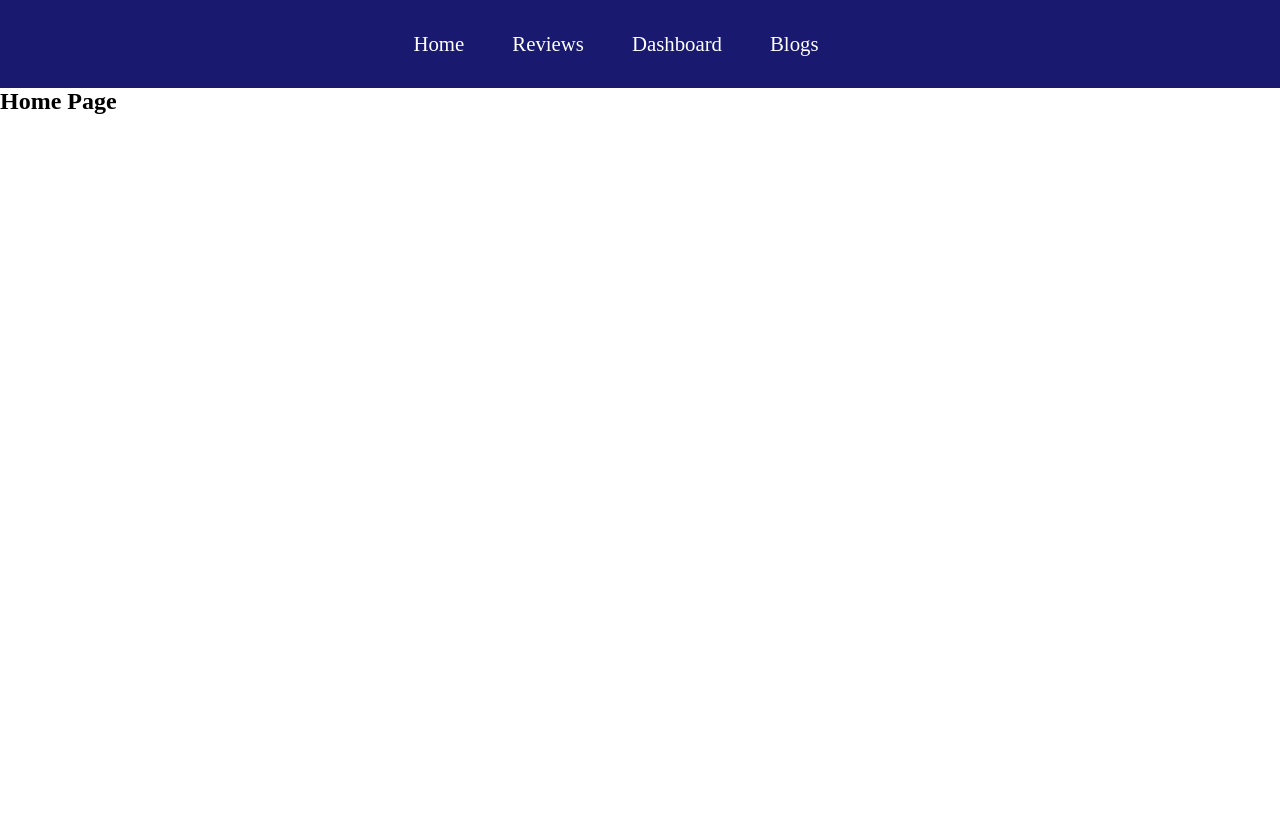
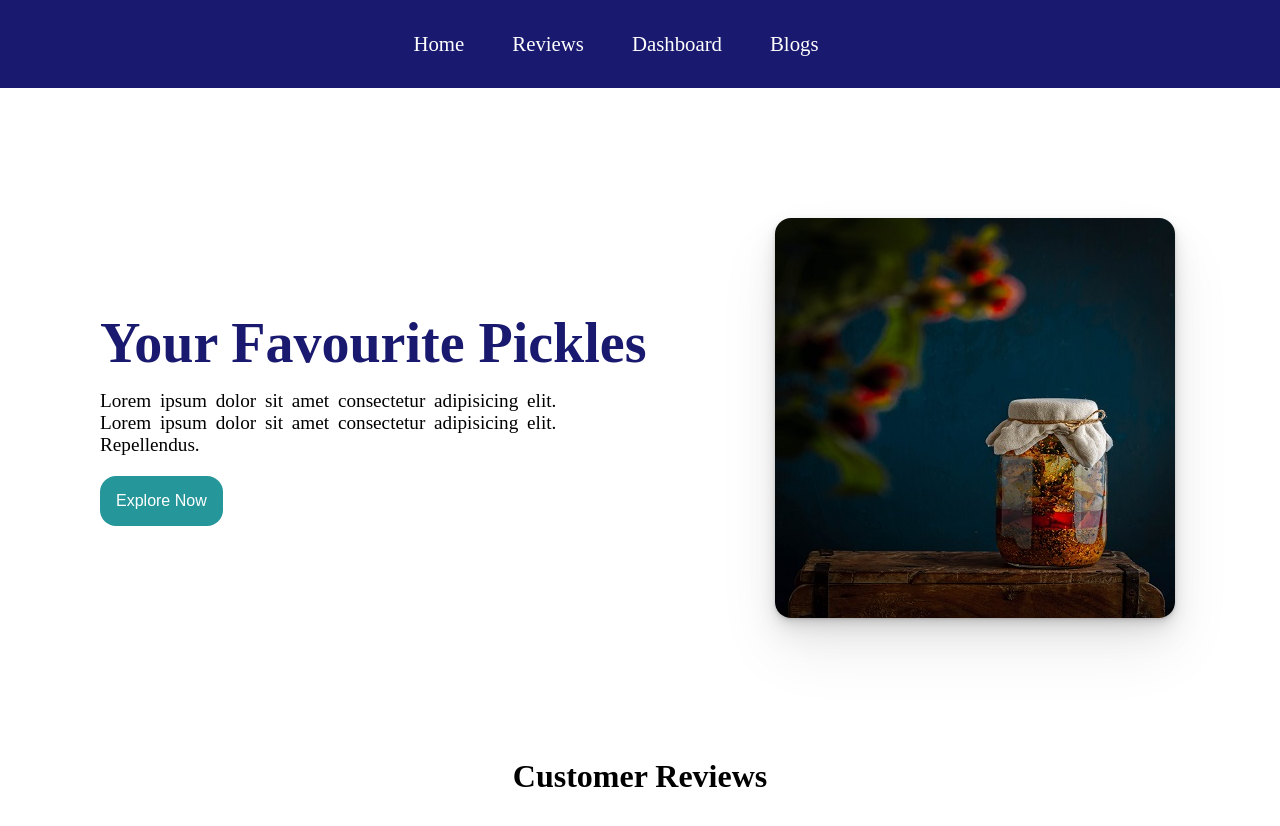
Before and after one commit to Ety-Biswangri/tasty-pickles, a React (Create React App) app: page / in a window 1280 px wide. Shown: the top 826 px of the page. Before the commit the page ends 800 px from the top, so only its background shows below. Built offline with nearby package versions, Linux system fonts and the light colour scheme.

Commit message:
home page first part is done

```diff
--- a/src/components/Home/Home.css
+++ b/src/components/Home/Home.css
@@ -0,0 +1,52 @@
+.home-page-first-portion {
+    display: grid;
+    grid-template-columns: 2.2fr 2fr;
+    margin-top: 50px;
+    margin-bottom: 60px;
+    height: 70vh;
+}
+
+.home-page-first-portion-left {
+    display: flex;
+    justify-content: center;
+    align-items: center;
+}
+
+.home-page-first-portion-left h1 {
+    font-size: 3.5rem;
+    margin-bottom: 15px;
+    color: rgb(25, 25, 112);
+}
+
+.home-page-first-portion-left p {
+    font-size: 1.2rem;
+    text-align: justify;
+    margin-bottom: 20px;
+    width: 80%;
+}
+
+.home-page-first-portion-left button {
+    padding: 1rem;
+    font-size: 1rem;
+    border: none;
+    background-color: rgb(37, 150, 154);
+    color: white;
+    border-radius: 1rem;
+}
+
+.home-page-first-portion-right {
+    display: flex;
+    justify-content: center;
+    align-items: center;
+}
+
+.home-page-first-portion-right img {
+    border-radius: 1rem;
+    box-shadow: rgba(0, 0, 0, 0.07) 0px 1px 2px, rgba(0, 0, 0, 0.07) 0px 2px 4px, rgba(0, 0, 0, 0.07) 0px 4px 8px, rgba(0, 0, 0, 0.07) 0px 8px 16px, rgba(0, 0, 0, 0.07) 0px 16px 32px, rgba(0, 0, 0, 0.07) 0px 32px 64px;
+}
+
+.home-page-second-portion h2 {
+    font-size: 2rem;
+    text-align: center;
+    margin-bottom: 50px;
+}
--- a/src/components/Home/Home.js
+++ b/src/components/Home/Home.js
@@ -1,9 +1,26 @@
 import React from 'react';
+import pickles from '../../Assets/Images/pickles.jpg';
+import './Home.css';
 
 const Home = () => {
     return (
         <div>
-            <h2>Home Page</h2>
+            <div className='home-page-first-portion'>
+                <div className='home-page-first-portion-left'>
+                    <div style={{ marginLeft: '100px' }}>
+                        <h1>Your Favourite Pickles</h1>
+                        <p>Lorem ipsum dolor sit amet consectetur adipisicing elit. Lorem ipsum dolor sit amet consectetur adipisicing elit. Repellendus.
+                        </p>
+                        <button>Explore Now</button>
+                    </div>
+                </div>
+                <div className='home-page-first-portion-right'>
+                    <img src={pickles} alt="pickleImage" />
+                </div>
+            </div>
+            <div className='home-page-second-portion'>
+                <h2>Customer Reviews</h2>
+            </div>
         </div>
     );
 };
```
Also changed, not shown: public/review.json (added, +38 -0 lines), src/Assets/Images/pickles.jpg (added), src/Assets/Images/pickles1.jpg (added).
